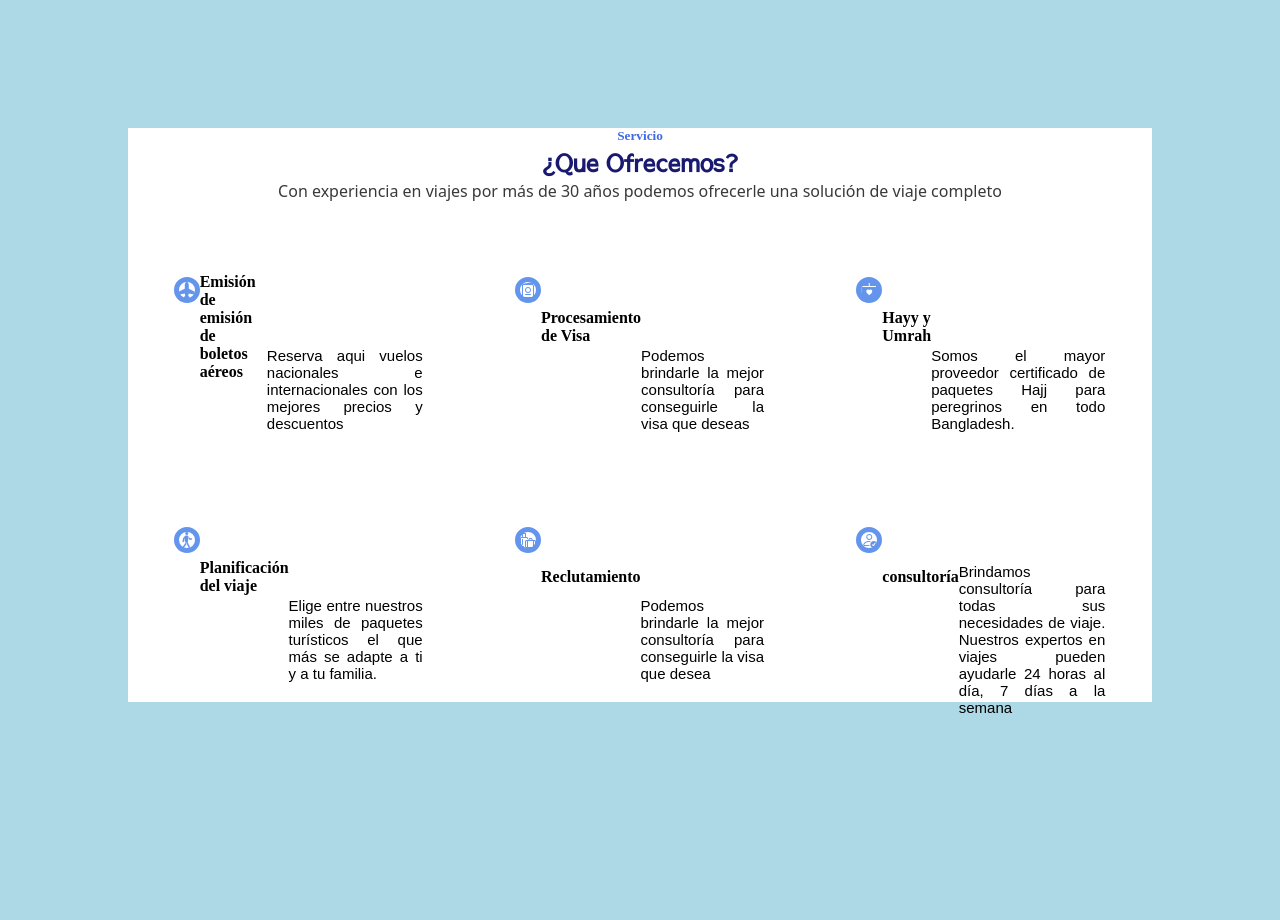
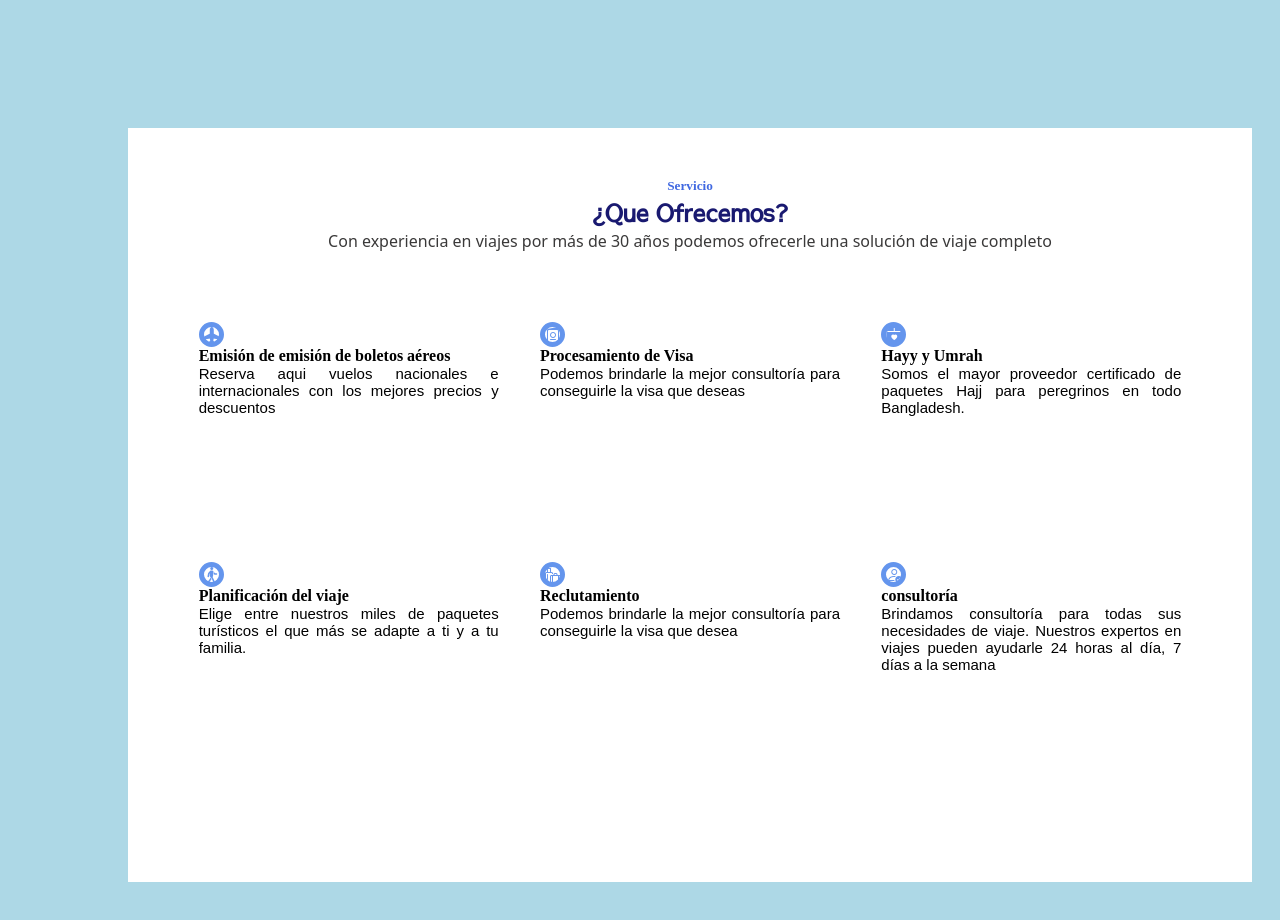
Before and after one commit to MamaniRomina/image-based-web-project, a plain HTML site: page index.html in a window 1280 px wide. Before the commit the page ends 830 px from the top, so only its background shows below. Drawn offline with nearby package versions, Linux system fonts and the light colour scheme.

Commit message:
css terminado-modificaciones en el index.hmlt

```diff
--- a/index.html
+++ b/index.html
@@ -17,37 +17,42 @@
             <p class="introduccion">Con experiencia en viajes por más de 30 años podemos ofrecerle una solución de viaje completo</p>
         </section>
         <section class="contenedor">
-                <div>
+            <div class="superior">
+                <div class="carta">
                     <i class="bi bi-airplane-fill"></i>
                     <h4>Emisión de emisión de boletos aéreos</h4>
                     <p class="detalle">Reserva aqui vuelos nacionales e internacionales con los mejores precios y descuentos</p>
                 </div>
-            <div>
+                <div class="carta">
                     <i class="bi bi-passport"></i>
                     <h4>Procesamiento de Visa</h4>
                     <p class="detalle">Podemos brindarle la mejor consultoría para conseguirle la visa que deseas</p>
                  </div>
-            <div>
+                 <div class="carta">
                     <i class="bi bi-box2-heart-fill"></i>
                     <h4>Hayy y Umrah</h4>
                     <p class="detalle">Somos el mayor proveedor certificado de paquetes Hajj para peregrinos en todo Bangladesh.</p>
                  </div>
-        </section>
-        <section class="contenedor">
-            <div>
+            </div>
+            <div class="inferior">
+                <div class="carta">
                     <i class="bi bi-person-walking"></i>
                     <h4>Planificación del viaje</h4>
                     <p class="detalle">Elige entre nuestros miles de paquetes turísticos el que más se adapte a ti y a tu familia.</p>
                 </div>
-            <div>
+
+             <div class="carta">
                 <i class="bi bi-luggage"></i>
                 <h4>Reclutamiento</h4>
                 <p class="detalle">Podemos brindarle la mejor consultoría para conseguirle la visa que desea</p>
              </div>
-            <div>
+
+             <div class="carta">
                 <i class="bi bi-person-check"></i>
                 <h4 >consultoría</h4>
                 <p class="detalle">Brindamos consultoría para todas sus necesidades de viaje. Nuestros expertos en viajes pueden ayudarle 24 horas al día, 7 días a la semana</p>
             </div>
+
         </section>
+
     </section>
--- a/style.css
+++ b/style.css
@@ -6,11 +6,15 @@
 }
 body{
     background-color:lightblue;
-    margin: 10%;
+    margin: 5%;
+    padding: 5%;
 }
 
 section{
     background-color: white;
+    width: 100%;
+    padding: 50px;
+    justify-content: center;
 }
 h5{
     text-align: center;
@@ -26,40 +30,40 @@ h5{
          color:rgb(58, 57, 57);
          font-family: Sans;
     }
-div{
-        height: 250px;
-        width: 250px;
-        background-color:white;
+    .inferior , .superior{
+        height: 30vh;
+        align-items: center;
         display: flex;
-        align-items: center;
-        justify-content: center;
-        border-radius: 10px;
+        justify-content:space-around;
+        background-color: white;
     }
 .contenedor{
     display: flex;
     background-color: white;
     justify-content:space-around;
+    align-items:normal;
+    flex-direction: column;
     width: 100%;
-    height: 100%;
 }
 
+
 .bi{
+    height: 15px;
+    width: 15px;
     display: flex;
     border: 5px solid cornflowerblue;
     border-radius: 50% ;
     color: cornflowerblue;
-    align-items:flex-start;
-    margin-bottom: 30%;
 }
 .detalle{
     font-family:Arial, Helvetica;
     font-size: 15px;
-    padding-right: 1PX;
-    text-align:justify;
-    margin-bottom: -50%;
+    text-align:justify;}
+    h4{
+        text-align: justify;
+    }
+
+.carta{
+    width: 300px;
+    height: 300px;
 }
-h4{
-    text-align:initial;
-    margin-bottom: 15%%;
-
-}
```
Lines whose indentation alone changed are shown as unchanged.
